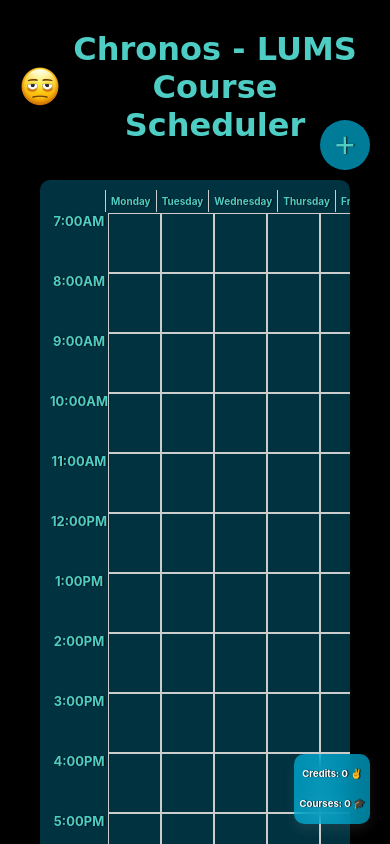
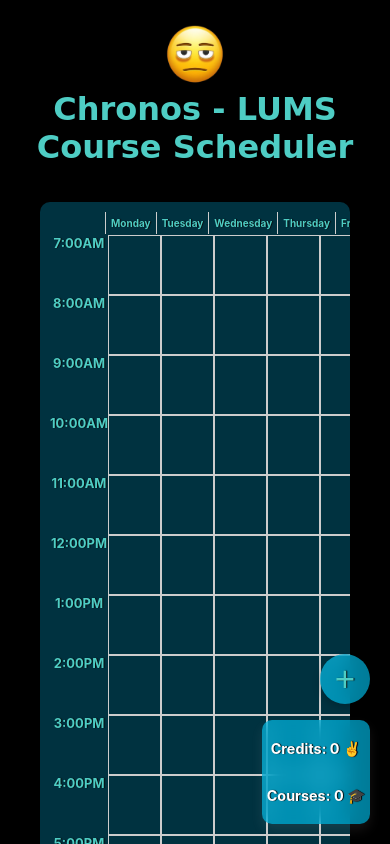
Before and after one commit to AhmadUmar6/chronosapp, a Next.js app: page / in a window 390 px wide. Built offline with nearby package versions, Linux system fonts and the light colour scheme.

Commit message:
fixed files

```diff
--- a/components/StatusOverlay.js
+++ /dev/null
@@ -1,13 +0,0 @@
-import React from 'react';
-import styles from '../styles/StatusOverlay.module.css';
-
-export default function StatusOverlay({ courses }) {
-  const totalCredits = courses.reduce((sum, course) => sum + course.credits, 0);
-
-  return (
-    <div className={styles.statusOverlay}>
-      <p>Credits: {totalCredits} ✌️</p> {/* Victory sign with hands emoji */}
-      <p>Courses: {courses.length} 🎓</p> {/* Graduation cap emoji */}
-    </div>
-  );
-}
--- a/pages/index.js
+++ b/pages/index.js
@@ -2,7 +2,6 @@
 import Head from 'next/head';
 import Calendar from '../components/Calendar';
 import CourseSelector from '../components/CourseSelector';
-import StatusOverlay from '../components/StatusOverlay';
 import styles from '../styles/Home.module.css';
 import { saveCourses, loadCourses } from '../utils/indexedDB';
 
@@ -55,6 +54,8 @@
     setShowCourseSelector(!showCourseSelector);
   };
 
+  const totalCredits = courses.reduce((sum, course) => sum + course.credits, 0);
+
   return (
     <div className={styles.container}>
       <Head>
@@ -93,7 +94,10 @@
         <button className={styles.toggleButton} onClick={toggleCourseSelector}>
           {showCourseSelector ? '-' : '+'}
         </button>
-        <StatusOverlay courses={courses} />
+        <div className={styles.statusOverlay}>
+          <p>Credits: {totalCredits} ✌️</p> {/* Victory sign with hands emoji */}
+          <p>Courses: {courses.length} 🎓</p> {/* Graduation cap emoji */}
+        </div>
         {popupMessage && <div className={`${styles.popup} ${popupMessage.includes('conflict') ? styles.popupError : styles.popupSuccess}`}>{popupMessage}</div>}
       </main>
     </div>
--- a/styles/Home.module.css
+++ b/styles/Home.module.css
@@ -90,8 +90,8 @@
 
 .toggleButton {
   position: fixed;
+  bottom: 140px;
   right: 20px;
-  top: 120px;
   width: 80px;
   height: 80px;
   border-radius: 50%;
@@ -134,19 +134,30 @@
 .linkedinImg {
   width: 100%;
   height: 100%;
-  display: block;
   object-fit: contain;
   max-width: 80px;
   max-height: 80px;
   min-width: 50px;
   min-height: 50px;
+  margin: 0;
+  padding: 0;
 }
 
 @media (max-width: 768px) {
+
+  .header {
+    flex-direction: column; /* Stack items vertically on smaller screens */
+    align-items: center; /* Ensure items are centered */
+  }
+
   .headerText {
     font-size: 2em;
     text-align: center;
     margin-left: 0;
+  }
+
+  .linkedinImg {
+    margin-bottom: 10px; /* Add some space below the image */
   }
 
   .content {
@@ -208,3 +219,28 @@
 .popupError {
   background: rgba(255, 10, 28, 0.95);
 }
+
+.statusOverlay {
+  background: rgba(0, 207, 255, 0.6);
+  backdrop-filter: blur(10px);
+  border-radius: 10px;
+  box-shadow: 0 6px 12px rgba(205, 188, 188, 0.1);
+  padding: 5px;
+  position: fixed;
+  bottom: 20px;
+  right: 20px;
+  transition: all 0.3s ease;
+  color: #ffffff;
+  text-shadow: 1px 0px 1px #090909;
+  font-weight: bold;
+  z-index: 20;
+  display: flex;
+  flex-direction: column;
+  align-items: center;
+  text-align: center;
+  font-size: 0.9em; /* Slightly smaller text size */
+}
+
+.statusOverlay:hover {
+  transform: scale(1.05);
+}
--- a/styles/StatusOverlay.module.css
+++ /dev/null
@@ -1,33 +0,0 @@
-/* styles/StatusOverlay.module.css */
-.statusOverlay {
-  background: rgba(0, 207, 255, 0.6);
-  backdrop-filter: blur(10px);
-  border-radius: 10px;
-  box-shadow: 0 6px 12px rgba(205, 188, 188, 0.1);
-  padding: 5px;
-  box-shadow: #efebeb;
-  position: absolute;
-  bottom: 20px;
-  right: 20px;
-  transition: all 0.3s ease;
-  color: #ffffff;
-  text-shadow: 1px 0px 1px #090909;
-  font-weight: bold;
-  z-index: 20;
-  display: flex;
-  flex-direction: column;
-  align-items: center;
-  text-align: center;
-  font-size: 0.9em; /* Slightly smaller text size */
-  margin-right: 10;
-}
-
-.statusOverlay:hover {
-  transform: scale(1.05);
-}
-
-@media (max-width: 768px) {
-  .statusOverlay {
-    font-size: 0.6em; /* Further reduce text size for smaller screens */
-  }
-}
```
